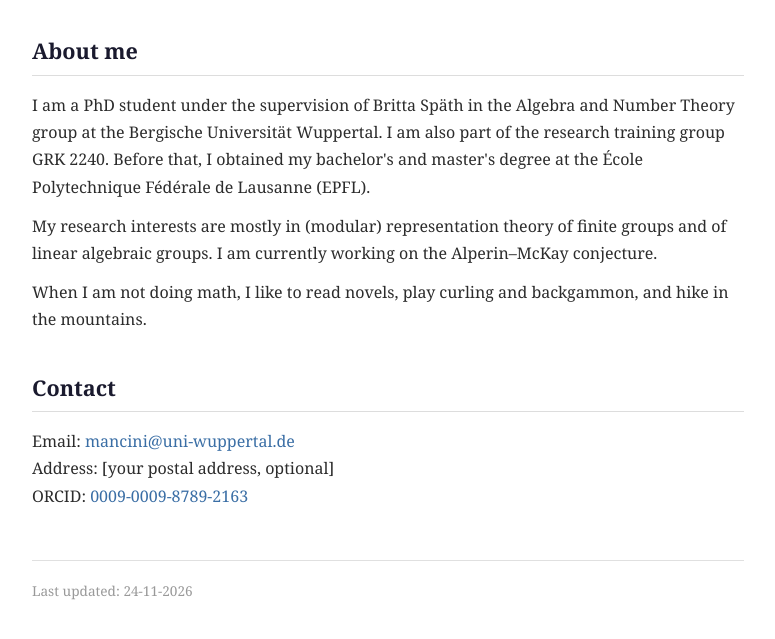
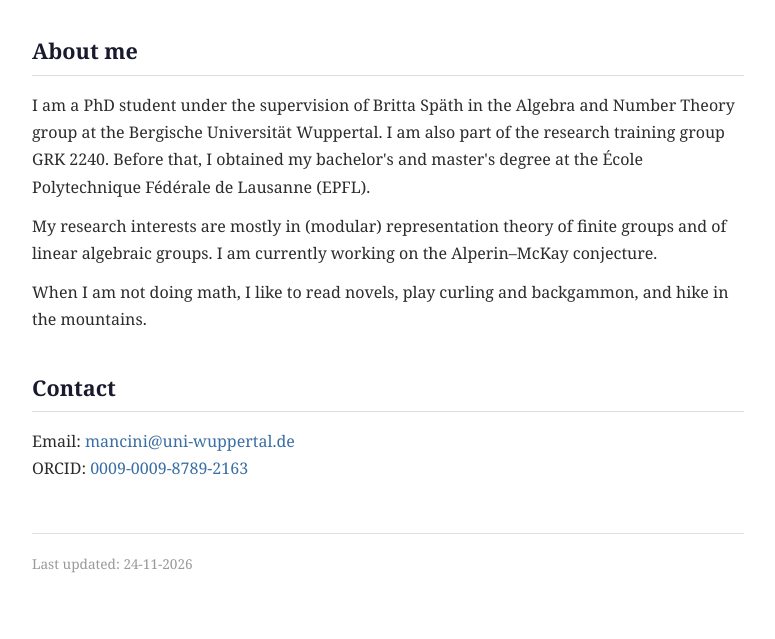
Before and after one commit to gaetan-mancini/gaetan-mancini.github.io, a plain HTML site: page index.html in a window 1280 px wide. Shown: the part 425-1064 px from the top of the page, without its empty margins (252-1027 px from the left). Drawn offline with Linux system fonts and the light colour scheme.

Commit message:
Remove optional address from contact section
Removed placeholder address from contact section.

```diff
--- a/index.html
+++ b/index.html
@@ -51,7 +51,6 @@
     <h2>Contact</h2>
     <p>
         Email: <a href="mailto:mancini@uni-wuppertal.de">mancini@uni-wuppertal.de</a><br>
-        Address: [your postal address, optional]<br>
         ORCID: <a href="https://orcid.org/0009-0009-8789-2163">0009-0009-8789-2163</a>
     </p>
 </section>
```
